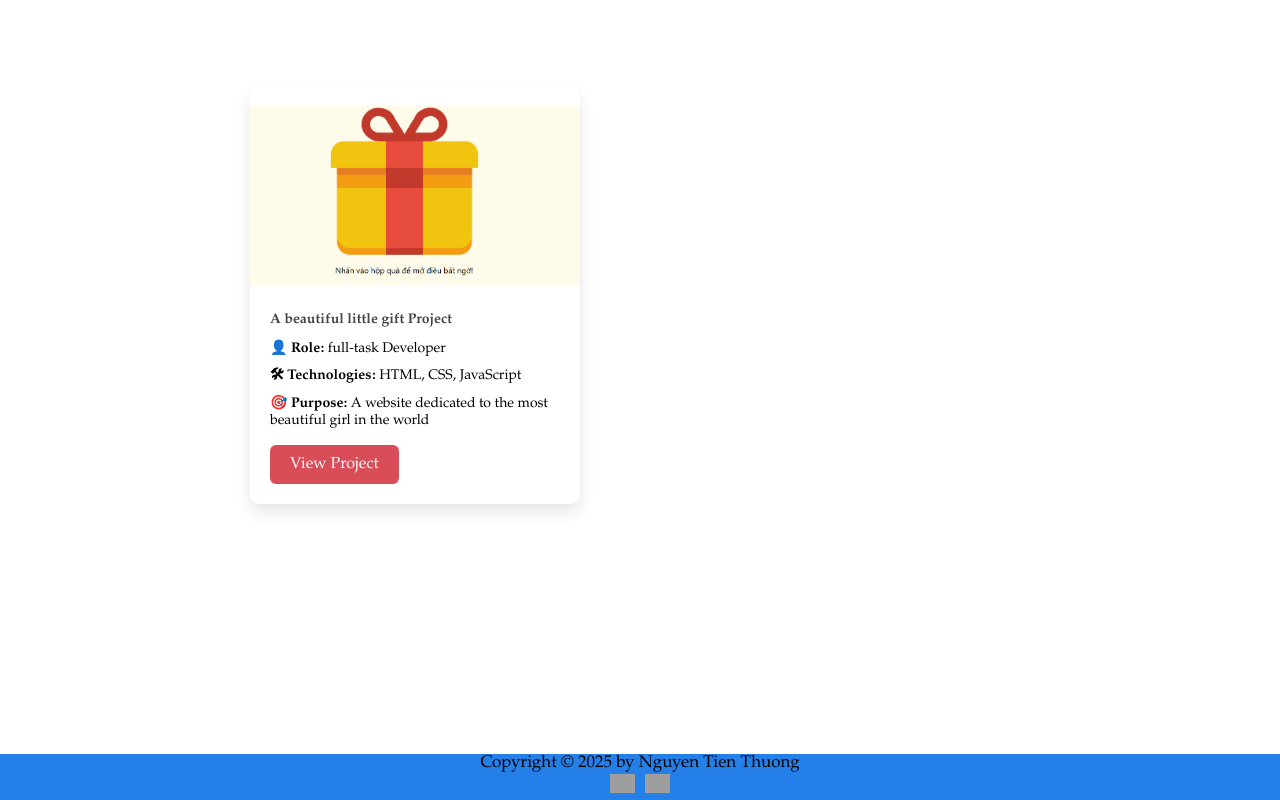
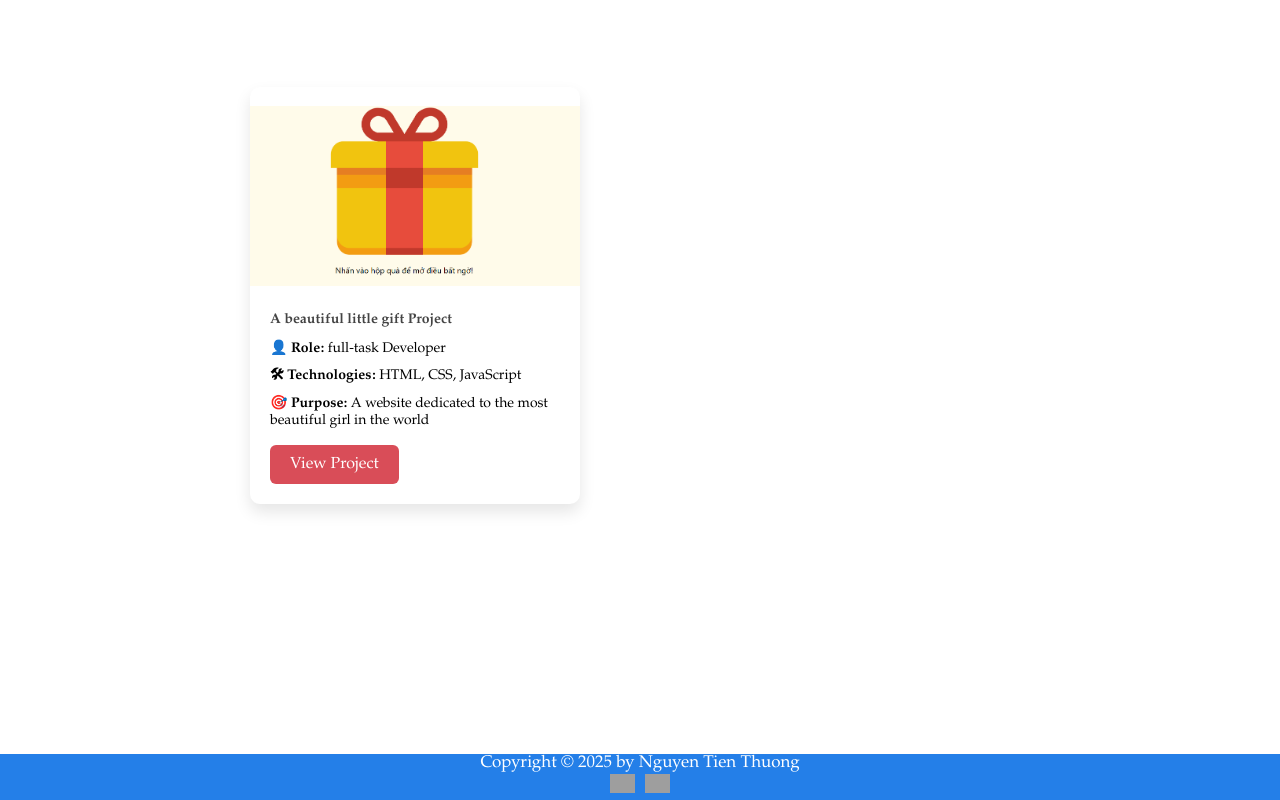
Before and after one commit to ThuongNT-ktpm/Tien_Thuong, a plain HTML site: page index.html in a window 1280 px wide. Shown: the part 1405-2205 px from the top of the page. Drawn offline with nearby package versions, Linux system fonts and the light colour scheme; grey boxes are pictures that could not be loaded.

Commit message:
sửa footer

```diff
--- a/style.css
+++ b/style.css
@@ -240,6 +240,9 @@ footer {
 footer .footer-p {
   display: flex;
   justify-content: center;
+  color: white;
+
+  width: 100%;
 }
 .img-a {
   display: flex;
```
